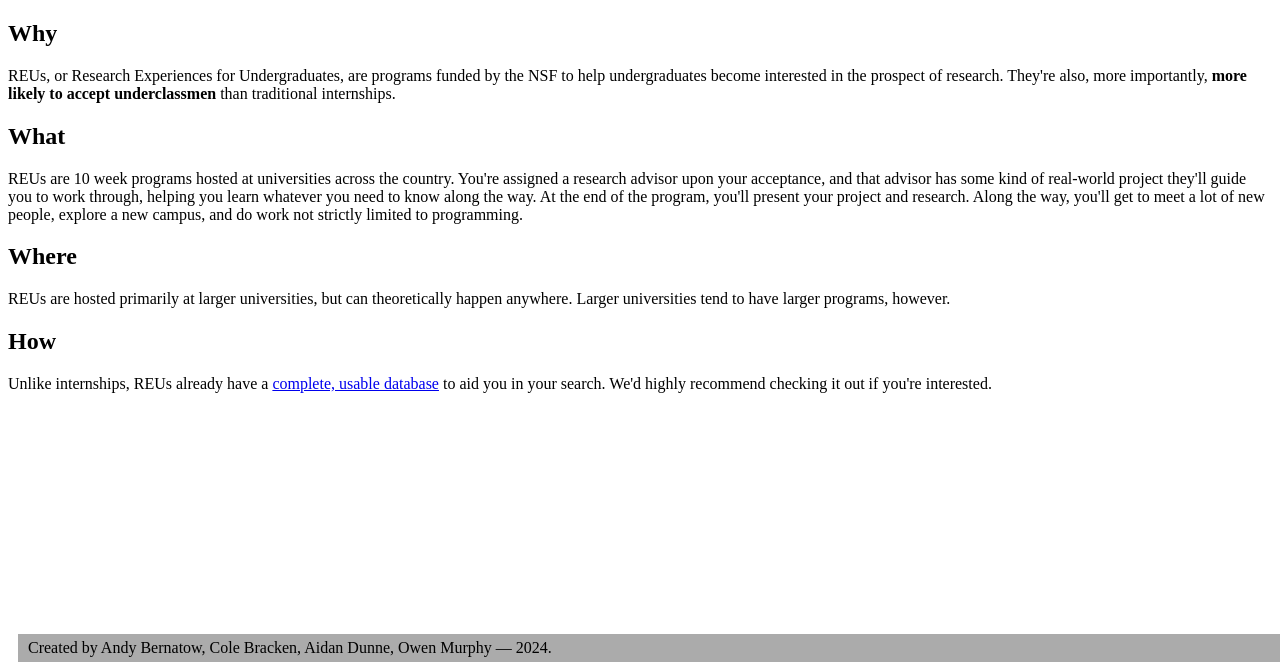
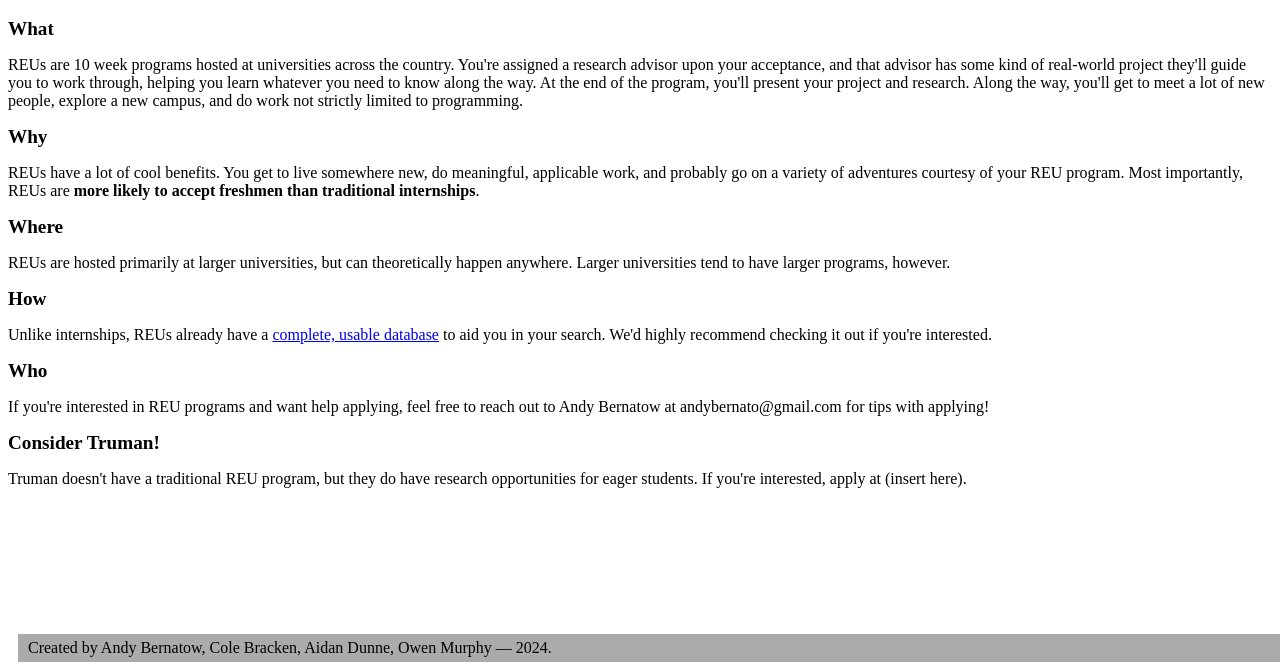
Before and after one commit to aidan-dunne/sweProject, a PHP site: page /REUTab.php in a window 1280 px wide. Shown: the part 128-800 px from the top of the page. Run offline with PHP 8.4, Linux system fonts and the light colour scheme.

Commit message:
cleaned up REU tab formatting and added minor styling

```diff
--- a/REUTab.php
+++ b/REUTab.php
@@ -20,18 +20,19 @@
 	</header>
 
 	<main>
-		<h2>Why</h2>
-		<section id="homePageMain">
-			<p>REUs, or Research Experiences for Undergraduates, are programs funded by the NSF to help undergraduates
-                become interested in the prospect of research. They're also, more importantly, <b>more likely to accept underclassmen</b>
-                than traditional internships.
-            </p>
+		<br>
+		<section id="reuPageMain">
 			<h2>What</h2>
             <p>REUs are 10 week programs hosted at universities across the country. You're assigned a research advisor
                 upon your acceptance, and that advisor has some kind of real-world project they'll guide you to work through, helping
                 you learn whatever you need to know along the way. At the end of the program, you'll present your project and
                 research. Along the way, you'll get to meet a lot of new people, explore a new campus, and do work not strictly
                 limited to programming.
+            </p>
+			<h2>Why</h2>
+			<p>REUs have a lot of cool benefits. You get to live somewhere new, do meaningful, applicable work, and probably
+				go on a variety of adventures courtesy of your REU program. Most importantly, REUs are <b>more likely to accept
+				freshmen than traditional internships</b>.
             </p>
             <h2>Where</h2>
             <p>REUs are hosted primarily at larger universities, but can theoretically happen anywhere. Larger universities
@@ -40,6 +41,12 @@
             <h2>How</h2>
             <p>Unlike internships, REUs already have a <a href=https://www.nsf.gov/crssprgm/reu/list_result.jsp?unitid=5049>
             complete, usable database</a> to aid you in your search. We'd highly recommend checking it out if you're interested.</p>
+			<h2>Who</h2>
+			<p>If you're interested in REU programs and want help applying, feel free to reach out to Andy Bernatow at
+				andybernato@gmail.com for tips with applying! </p>
+			<h2>Consider Truman!</h2>
+			<p>Truman doesn't have a traditional REU program, but they do have research opportunities for eager students. If you're
+				interested, apply at (insert here).</p>
 		</section>
 		<footer>
 			Created by Andy Bernatow, Cole Bracken, Aidan Dunne, Owen Murphy &mdash; 2024.
--- a/styles.css
+++ b/styles.css
@@ -12,7 +12,11 @@ footer {
 	padding-right: 10px;
 
 }
-
+/*Homepage specific styles */
+#reuPageMain h2 {
+	font-size: 1.5vw;
+	margin:0;
+}
 /*For the tables on pastInternships (Might need to be migrated to a separate file at some point)*/
 table, td {
 	width:100%;
```
